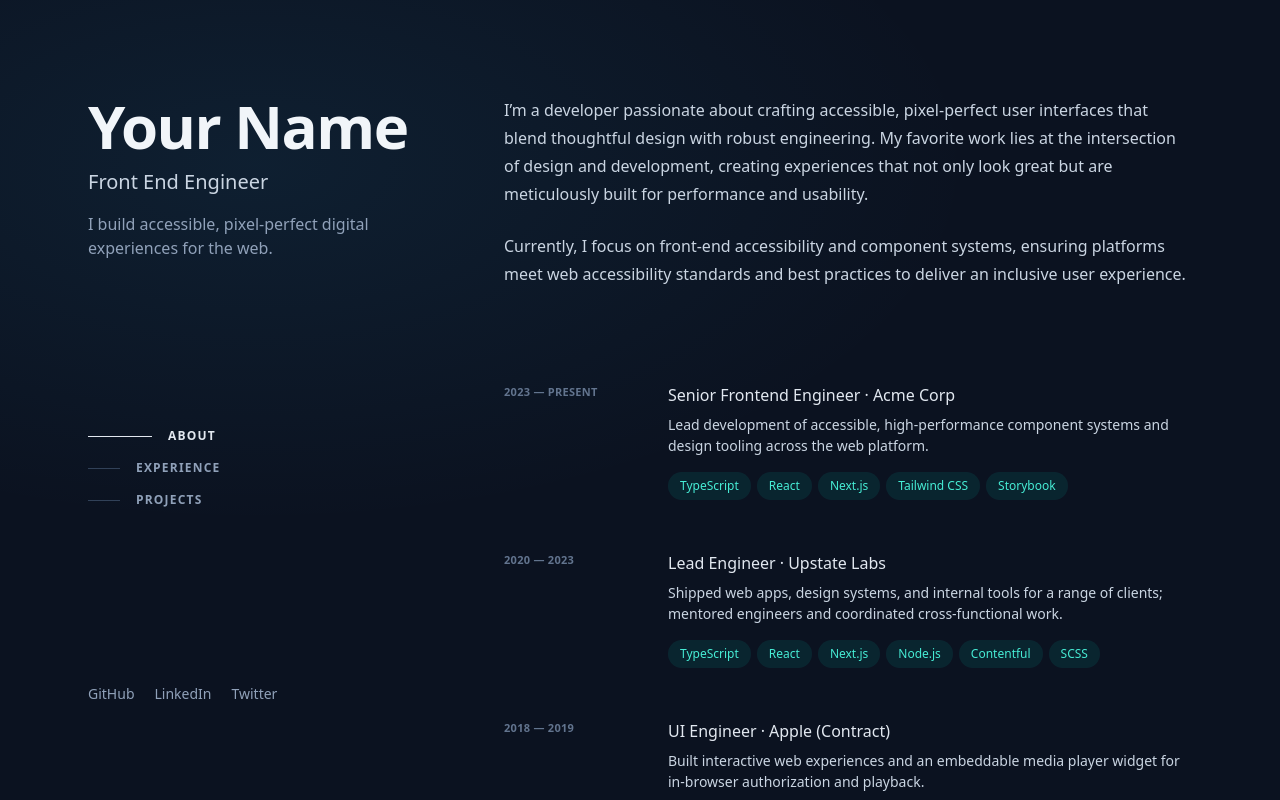
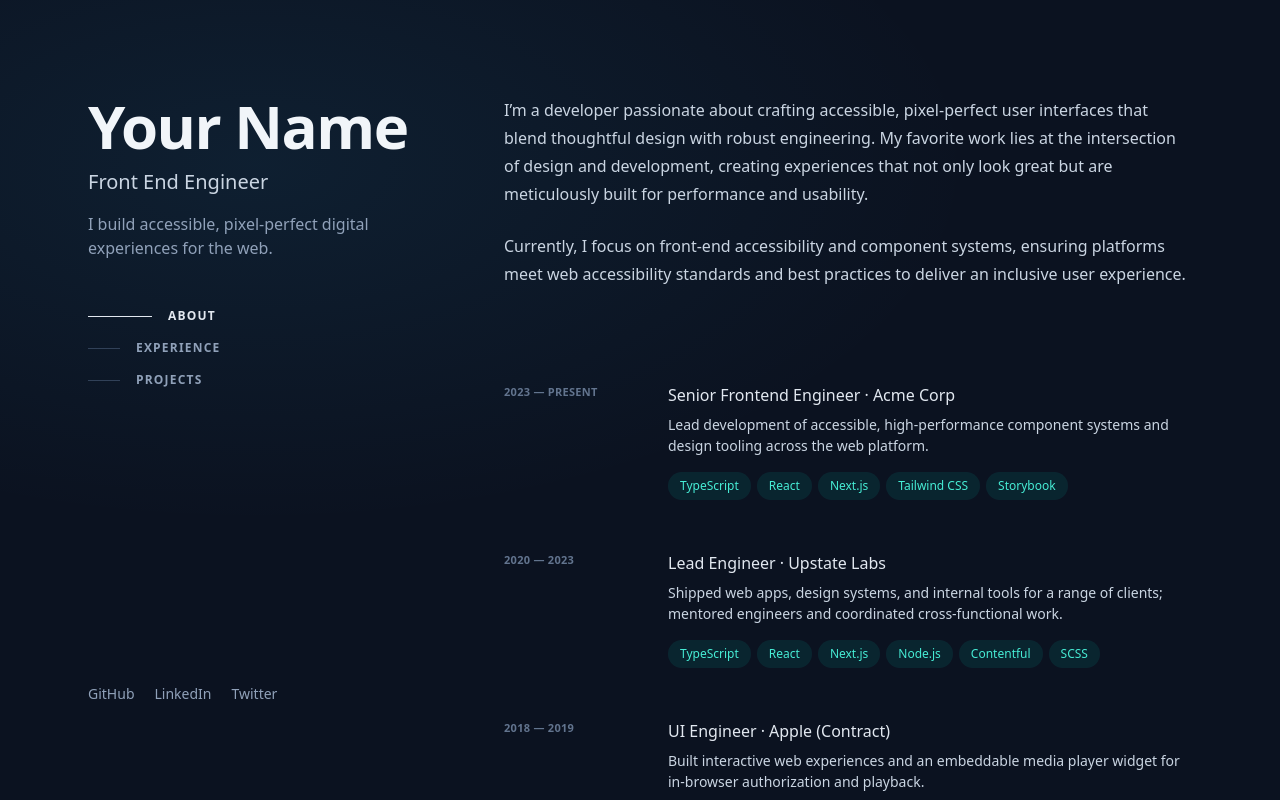
Before and after one commit to dk5761/portfolio, a Next.js app: page / in a window 1280 px wide. Shown: the top 800 px of the page. Built offline with nearby package versions, Linux system fonts and the light colour scheme.

Commit message:
added spotlight

```diff
--- a/src/app/layout.tsx
+++ b/src/app/layout.tsx
@@ -1,6 +1,7 @@
 import type { Metadata } from "next";
 import { Geist, Geist_Mono } from "next/font/google";
 import "./globals.css";
+import Spotlight from "@/components/Spotlight";
 
 const geistSans = Geist({
   variable: "--font-geist-sans",
@@ -27,6 +28,7 @@ export default function RootLayout({
       <body
         className={`${geistSans.variable} ${geistMono.variable} antialiased bg-[#0b1220] text-slate-200`}
       >
+        <Spotlight />
         {children}
       </body>
     </html>
--- a/src/components/LeftSidebar.tsx
+++ b/src/components/LeftSidebar.tsx
@@ -15,6 +15,7 @@ export default function LeftSidebar() {
     <aside className="block px-6">
       <div className="lg:sticky lg:top-0 lg:h-[100svh] flex flex-col justify-between py-12 lg:py-24">
         <div>
+          <div>
             <h1 className="text-4xl sm:text-5xl lg:text-6xl font-extrabold text-slate-100 tracking-tight">
               Your Name
             </h1>
@@ -26,7 +27,10 @@ export default function LeftSidebar() {
             </p>
           </div>
 
-        <nav aria-label="Section navigation" className="mt-10 hidden lg:block">
+          <nav
+            aria-label="Section navigation"
+            className="mt-10 hidden lg:block"
+          >
             <ul className="space-y-5 text-slate-400">
               {items.map((i) => {
                 const isActive = activeId === i.id;
@@ -61,6 +65,7 @@ export default function LeftSidebar() {
               })}
             </ul>
           </nav>
+        </div>
 
         <div className="pt-8 lg:pt-12 flex gap-5 text-slate-400">
           <a
--- /dev/null
+++ b/src/components/Spotlight.tsx
@@ -0,0 +1,37 @@
+"use client";
+
+import { useEffect, useRef, useState } from "react";
+
+export default function Spotlight() {
+  const [position, setPosition] = useState<{ x: number; y: number }>({
+    x: -500,
+    y: -500,
+  });
+  const rafIdRef = useRef<number | null>(null);
+
+  useEffect(() => {
+    const handleMove = (event: MouseEvent) => {
+      if (rafIdRef.current) cancelAnimationFrame(rafIdRef.current);
+      rafIdRef.current = requestAnimationFrame(() => {
+        setPosition({ x: event.clientX, y: event.clientY });
+      });
+    };
+
+    window.addEventListener("mousemove", handleMove, { passive: true });
+    return () => {
+      if (rafIdRef.current) cancelAnimationFrame(rafIdRef.current);
+      window.removeEventListener("mousemove", handleMove);
+    };
+  }, []);
+
+  const style: React.CSSProperties = {
+    background: `radial-gradient(400px at ${position.x}px ${position.y}px, rgba(29, 78, 216, 0.15), transparent 60%)`,
+  };
+
+  return (
+    <div
+      className="pointer-events-none fixed inset-0 z-10 transition-[background] duration-300"
+      style={style}
+    />
+  );
+}
```
Lines whose indentation alone changed are shown as unchanged.
